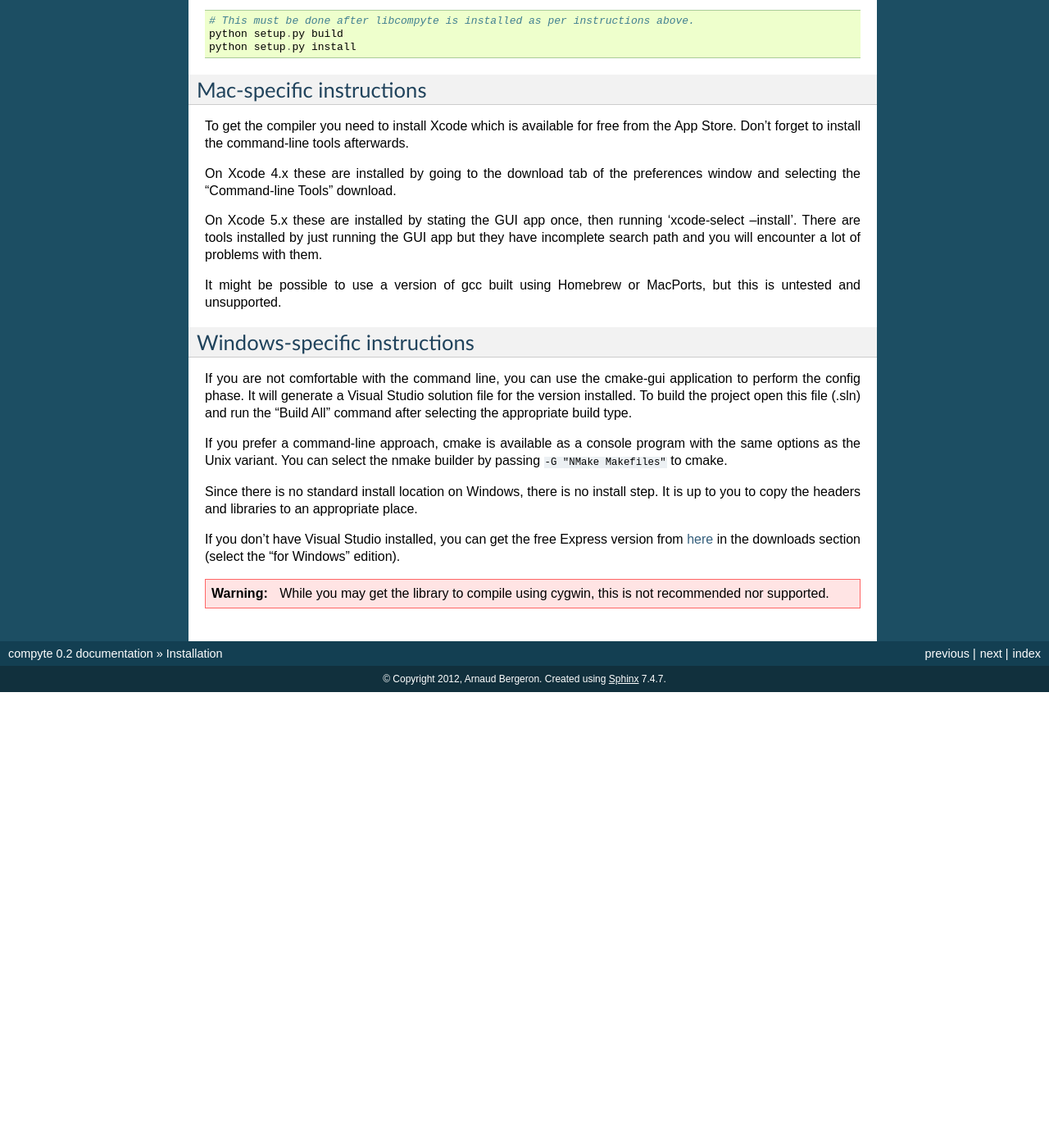
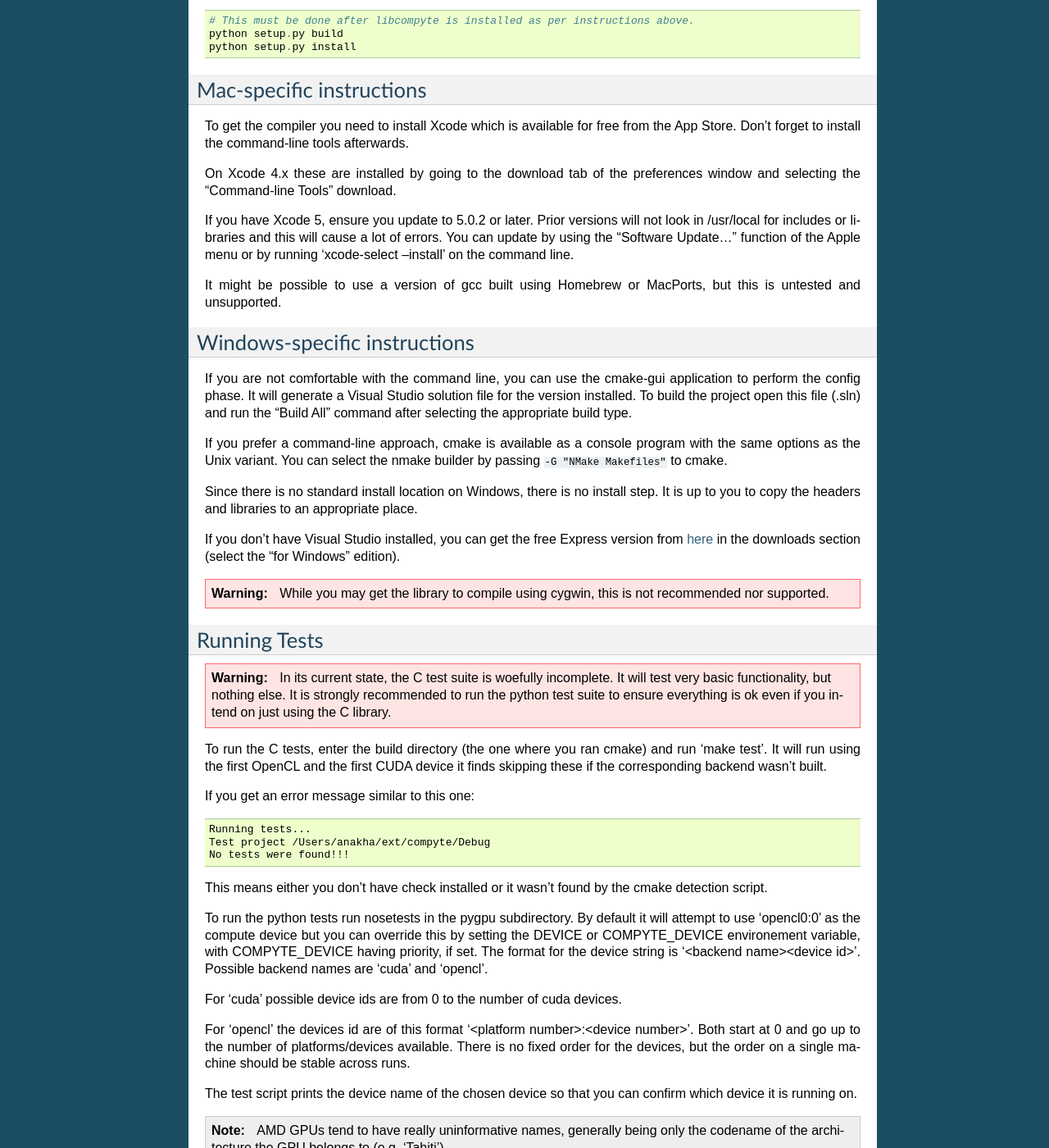
Before and after one commit to Theano/libgpuarray, a Sphinx documentation site: the page built from doc/installation.rst, in a window 1280 px wide and 1400 px high, scrolled down 953 px. Shown: the whole window at 82% size. Built offline with Sphinx 7.4.7, drawn with Linux system fonts in a browser that asks for light colours; before the commit the page ends 1797 px from its top, so only the background shows below that; some of the changed text lies outside the part shown.

Commit message:
Document the situation with Xcode 5 a bit better and add some instructions for running tests.

```diff
--- a/doc/installation.rst
+++ b/doc/installation.rst
@@ -65,10 +65,11 @@ tools afterwards.
 On Xcode 4.x these are installed by going to the download tab of the
 preferences window and selecting the "Command-line Tools" download.
 
-On Xcode 5.x these are installed by stating the GUI app once, then
-running 'xcode-select --install'.  There are tools installed by just
-running the GUI app but they have incomplete search path and you will
-encounter a lot of problems with them.
+If you have Xcode 5, ensure you update to 5.0.2 or later.  Prior
+versions will not look in /usr/local for includes or libraries and
+this will cause a lot of errors.  You can update by using the
+"Software Update..." function of the Apple menu or by running
+'xcode-select --install' on the command line.
 
 It might be possible to use a version of gcc built using Homebrew or
 MacPorts, but this is untested and unsupported.
@@ -96,6 +97,56 @@ If you don't have Visual Studio installed, you can get the free Express version
    While you may get the library to compile using cygwin, this is not
    recommended nor supported.
 
+Running Tests
+-------------
+
+.. warning::
+
+   In its current state, the C test suite is woefully incomplete.  It
+   will test very basic functionality, but nothing else.  It is
+   strongly recommended to run the python test suite to ensure
+   everything is ok even if you intend on just using the C library.
+
+To run the C tests, enter the build directory (the one where you ran
+cmake) and run 'make test'.  It will run using the first OpenCL and
+the first CUDA device it finds skipping these if the corresponding
+backend wasn't built.
+
+If you get an error message similar to this one:
+
+::
+
+  Running tests...
+  Test project /Users/anakha/ext/compyte/Debug
+  No tests were found!!!
+
+This means either you don't have check installed or it wasn't found by
+the cmake detection script.
+
+To run the python tests run nosetests in the pygpu subdirectory.  By
+default it will attempt to use 'opencl0:0' as the compute device but
+you can override this by setting the DEVICE or COMPYTE_DEVICE
+environement variable, with COMPYTE_DEVICE having priority, if set.
+The format for the device string is '<backend name><device id>'.
+Possible backend names are 'cuda' and 'opencl'.
+
+For 'cuda' possible device ids are from 0 to the number of cuda
+devices.
+
+For 'opencl' the devices id are of this format '<platform
+number>:<device number>'.  Both start at 0 and go up to the number of
+platforms/devices available.  There is no fixed order for the devices,
+but the order on a single machine should be stable across runs.
+
+The test script prints the device name of the chosen device so that
+you can confirm which device it is running on.
+
+.. note::
+
+   AMD GPUs tend to have really uninformative names, generally being
+   only the codename of the architecture the GPU belongs to (e.g.
+   'Tahiti').
+
 .. _cmake: http://cmake.org/
 
 .. _clblas: https://github.com/clMathLibraries/clBLAS
```
